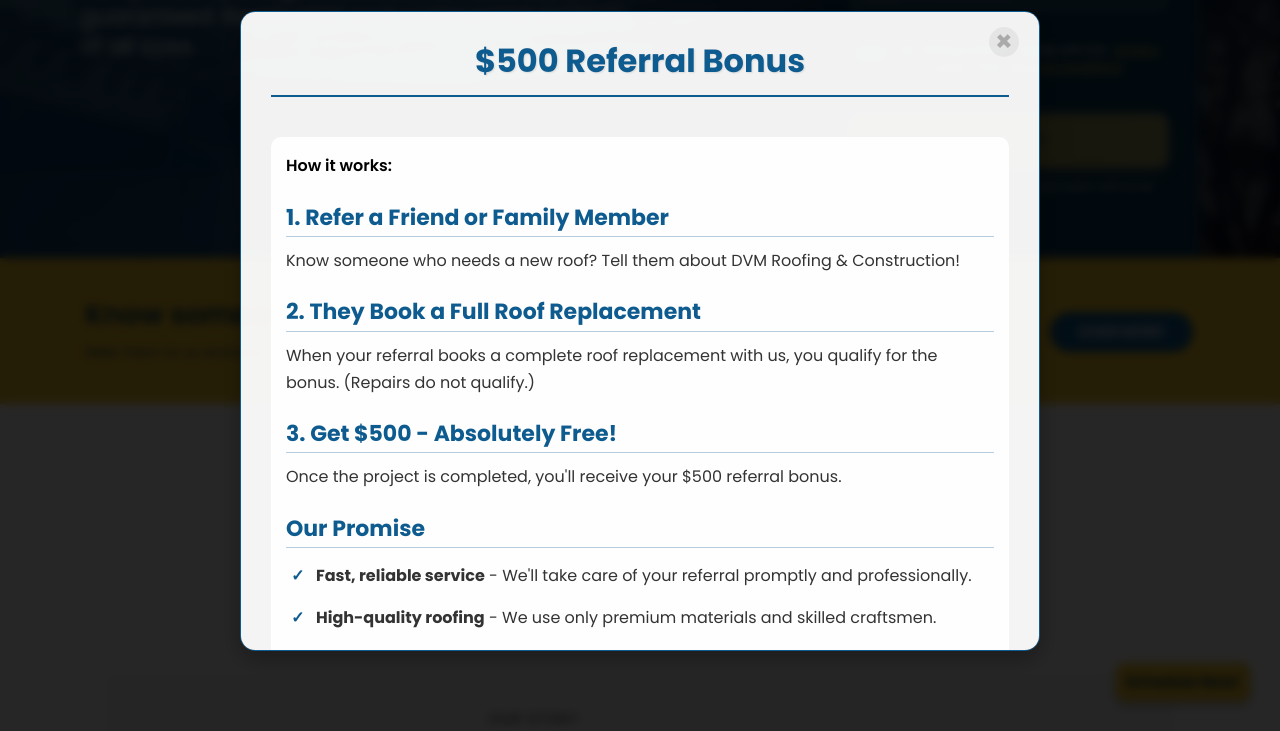
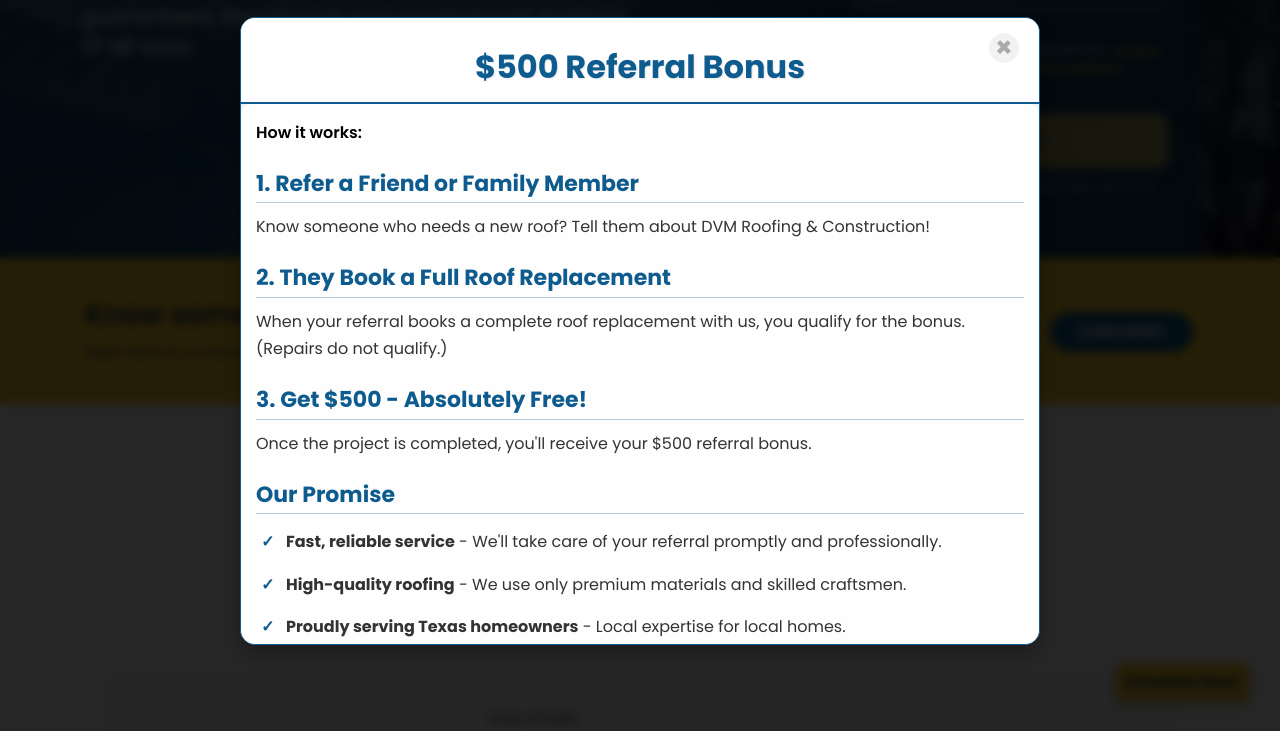
Before and after one commit to k1llj0ys/dvmroofingv2, a plain HTML site: page index.html in a window 1280 px wide. Both pictures are taken after a click on the link "LEARN MORE!". Shown: the part 548-1279 px from the top of the page. Drawn offline with nearby package versions, Linux system fonts and the light colour scheme.

Commit message:
fix(modals): improve modal z-index and layout structure
- Increase z-index values to prevent stacking issues
- Restructure modal content with flex layout
- Move legal modals outside footer for better positioning

```diff
--- a/assets/css/modals.css
+++ b/assets/css/modals.css
@@ -4,7 +4,7 @@
 .modal {
     display: none;
     position: fixed;
-    z-index: 2000;
+    z-index: 9999;
     left: 0;
     top: 0;
     width: 100%;
@@ -21,6 +21,7 @@
     align-items: center;
     justify-content: center;
     opacity: 1;
+    z-index: 9999;
 }
 
 /* Referral Program Modal Specific Styles */
@@ -32,23 +33,32 @@
     background-attachment: fixed;
 } */
 
+#referral-program-modal .modal-body {
+    padding: 20px 30px 30px;
+    overflow-y: auto;
+    max-height: calc(80vh - 100px);
+}
+
 /* Modal Content */
 .modal-content {
     background-color: #fff;
     margin: 0;
-    padding: 30px;
+    padding: 0;
     border: none;
     border-radius: 15px;
     width: 90%;
     max-width: 800px;
     max-height: 80%;
-    overflow-y: auto;
+    overflow-y: hidden;
     box-shadow: var(--box-shadow);
     position: relative;
     color: var(--dark-color);
     transform: translateY(0);
     transition: transform 0.4s ease;
     animation: modalFadeIn 0.5s ease forwards;
+    z-index: 10000;
+    display: flex;
+    flex-direction: column;
 }
 
 /* Referral Program Modal Content */
@@ -56,6 +66,8 @@
     background: rgba(255, 255, 255, 0.95);
     border: 1px solid var(--primary-color);
     box-shadow: 0 8px 25px rgba(0, 0, 0, 0.3);
+    display: flex;
+    flex-direction: column;
 }
 
 @keyframes modalFadeIn {
@@ -74,9 +86,14 @@
     text-align: center;
     color: var(--primary-color);
     font-size: 28px;
-    padding-bottom: 15px;
-    border-bottom: 1px solid rgba(0,0,0,0.1);
+    padding: 30px 30px 15px;
+    border-bottom: 2px solid var(--primary-color);
     font-weight: 600;
+    position: sticky;
+    top: 0;
+    background-color: #fff;
+    margin: 0;
+    z-index: 2;
 }
 
 /* Referral Program Modal Title */
@@ -85,10 +102,14 @@
     font-size: 32px;
     font-weight: 700;
     text-align: center;
-    padding-bottom: 15px;
-    margin-bottom: 20px;
+    padding: 30px 30px 15px;
+    margin: 0;
     border-bottom: 2px solid var(--primary-color);
     text-shadow: 1px 1px 2px rgba(0,0,0,0.1);
+    position: sticky;
+    top: 0;
+    background-color: rgba(255, 255, 255, 0.95);
+    z-index: 2;
 }
 
 /* Close Button */
@@ -108,6 +129,7 @@
     justify-content: center;
     border-radius: 50%;
     background: rgba(0,0,0,0.05);
+    z-index: 3;
 }
 
 .close-modal:hover {
@@ -122,8 +144,11 @@
 
 /* Modal Body */
 .modal-body {
-    margin-top: 20px;
+    margin-top: 0;
     line-height: 1.6;
+    padding: 20px 30px 30px;
+    overflow-y: auto;
+    max-height: calc(80vh - 80px);
 }
 
 .modal-body p, .modal-body ul, .modal-body ol {
```
Also changed, not shown: index.html (+4 -0 lines).
